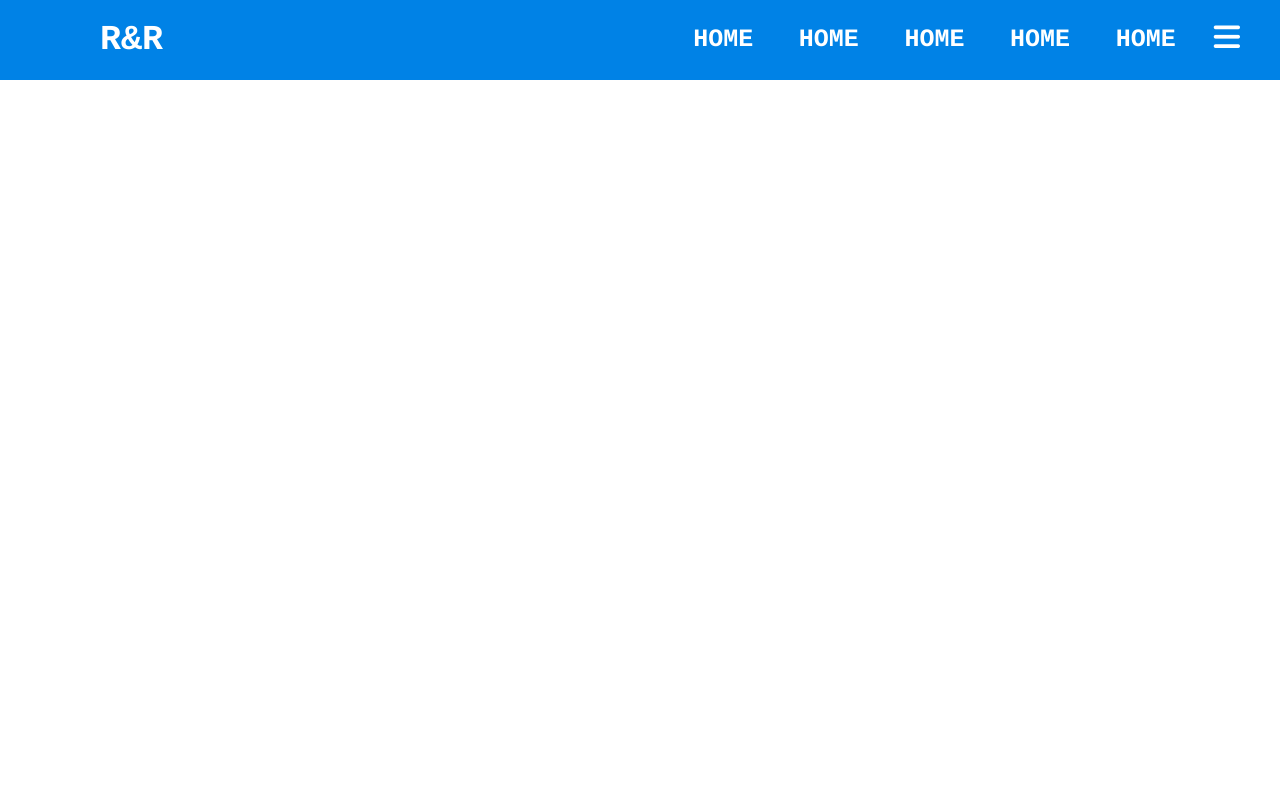
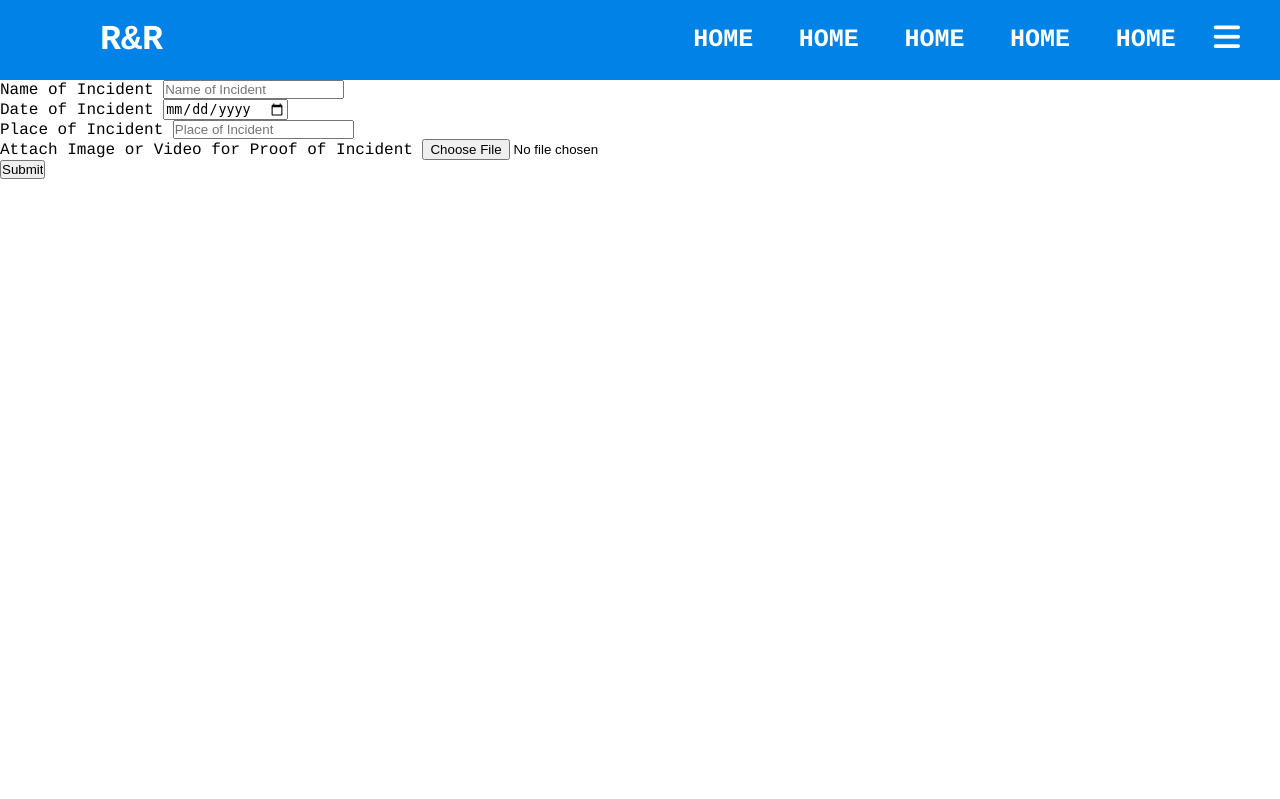
Before and after one commit to junmar0117/thesis, a PHP site: page /reportPNP.php in a window 1280 px wide. Shown: the top 799 px of the page. Run offline with PHP 8.4, Linux system fonts and the light colour scheme; some libraries are stand-ins or nearby versions.

Commit message:
reportPNP

```diff
--- a/reportPNP.php
+++ b/reportPNP.php
@@ -25,8 +25,36 @@
         </ul>
     </nav>
     <section>
+        <div class="container">
+            <div class="title">
+                <form action="/action_page.php">
+                    <div class="user-details">
+                        <div class="input-box">
+                            <label for="nameOfInci">Name of Incident</label>
+                            <input type="text" id="nameOfIncident" name="labelNameInci" placeholder="Name of Incident" required>
+                        </div>
+                        <div class="input-box">
+                            <label for="dateOfInci">Date of Incident</label>
+                            <input type="date" id="dateOfInci" name="dateOfIncident" required>
+                        </div>
+                        <div class="input-box">
+                            <label for="placeOfInci">Place of Incident</label>
+                            <input type="text" id="placeOfIncident" name="labelPlaceInci" placeholder="Place of Incident" required>
+                        </div>
+                        <div class="input-box">
+                            <label for="file">Attach Image or Video for Proof of Incident</label>
+                            <input type="file" id="fileAttachment" required>
+                        </div>
+                        <div class="input-box">
+                            <input type="submit" value="Submit">
+                        </div>
+                    </div>
+                </form>
+            </div>
+        </div>
+    </section>
 
-    </section>
+
 
     <div class="footer">
             <div class="footer-section-about" id="first">
```
